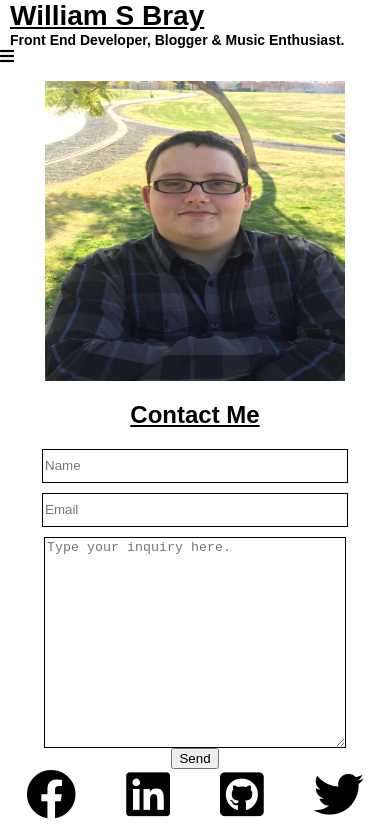
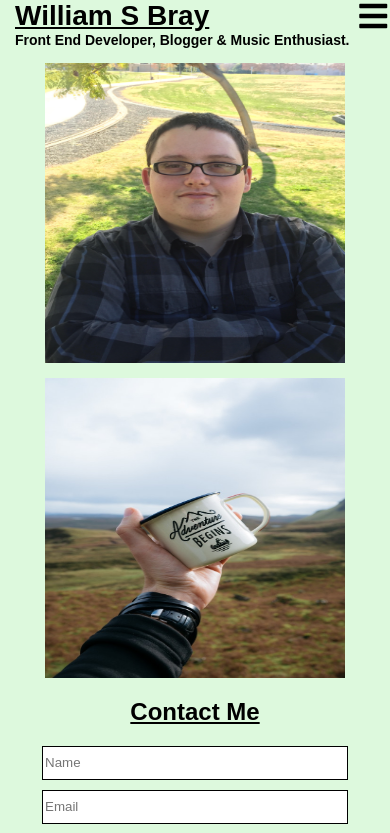
Before and after one commit to wbray93/portfolioreactrebuild, a React (Create React App) app: page / in a window 390 px wide. Shown: the top 833 px of the page. Built offline with nearby package versions, Linux system fonts and the light colour scheme.

Commit message:
mobile version almost done minues the functionality aspects and blog and project page

```diff
--- a/src/components/header/index.jsx
+++ b/src/components/header/index.jsx
@@ -3,17 +3,17 @@ import * as React from "react";
 class Header extends React.Component {
   render() {
     return (
-      <header>
+      <div className="header-style">
         <h1 className="name-size">
           <strong>
             <u>William S Bray</u>
           </strong>
         </h1>
+        <i class="fas fa-bars header-grid-2" />
         <h5 className="heading-size">
           <strong>Front End Developer, Blogger & Music Enthusiast.</strong>
         </h5>
-        <i class="fas fa-bars header-grid-2" />
-      </header>
+      </div>
     );
   }
 }
--- /dev/null
+++ b/src/components/skills/index.jsx
@@ -0,0 +1,10 @@
+import * as React from "react";
+
+
+const Skills = () => (
+  <div className="skills-section">
+    <img src={"/images/adventurecup.jpg"} alt="adventure cup background" width="300" height="300"/>
+  </div>
+);
+
+export default Skills;
--- a/src/index.css
+++ b/src/index.css
@@ -2,6 +2,7 @@ body {
   margin: 0;
   padding: 0;
   font-family: sans-serif;
+  background-color: rgba(144, 238, 144, 0.3);
 }
 
 h1,
@@ -9,23 +10,24 @@ h5 {
   margin: 0;
 }
 
+.header-style {
+  display: flex;
+  flex-wrap: wrap;
+}
+
 .heading-size {
   font-size: 14px;
-  display: flex;
-  justify-content: flex-start;
-  margin-left: 10px;
+  margin-left: 15px;
 }
 
 .name-size {
   font-size: 28px;
-  display: flex;
-  justify-content: flex-start;
-  margin-left: 10px;
+  margin-left: 15px;
 }
 
-.header-grid-2 ::before {
-  display: flex;
-  justify-content: flex-end;
+.fa-bars:before{
+  font-size: xx-large;
+  margin-left: 150px;
 }
 
 .professional-image {
@@ -76,3 +78,9 @@ h5 {
   height: 205px;
   border: solid 1px black;
 }
+
+.skills-section {
+  display: flex;
+  justify-content: center;
+  margin-top: 15px;
+}
--- a/src/pages/home/index.jsx
+++ b/src/pages/home/index.jsx
@@ -4,10 +4,12 @@ import "../../components/professionalimage";
 import Form from "../../components/form";
 import Social from "../../components/social media";
 import Professionalimage from "../../components/professionalimage";
+import Skills from "../../components/skills"
 
 const Home = () => (
   <div className="home">
     <Professionalimage />
+    <Skills />
     <Form />
     <Social />
   </div>
```
Also changed, not shown: public/images/adventurecup.jpg (added).
